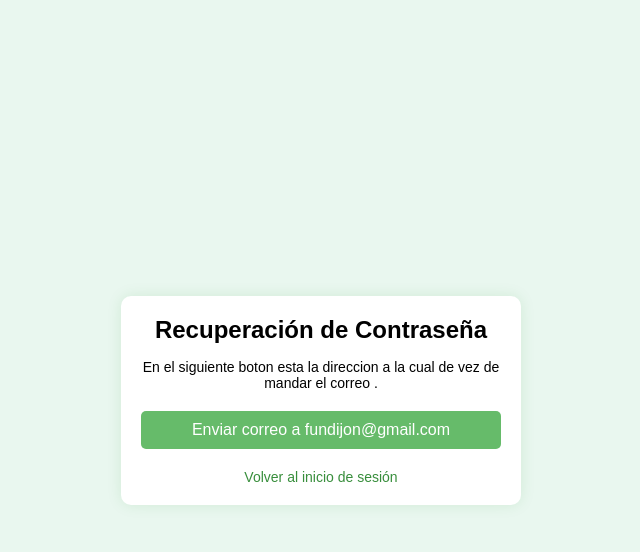
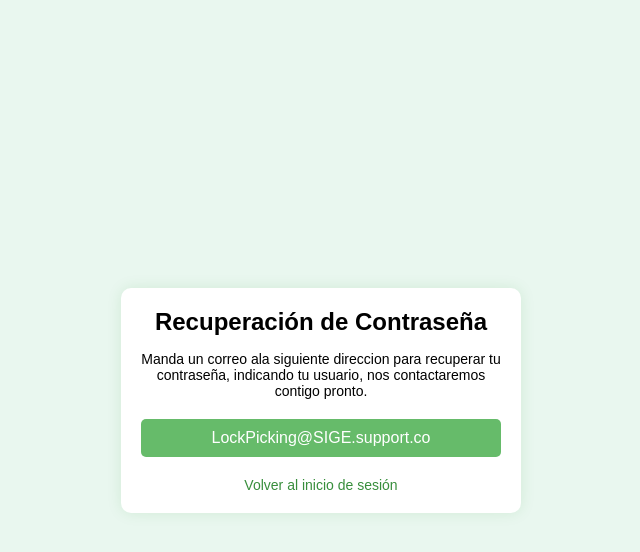
Before and after one commit to LOrlandoAL/SIGE, a PHP site: page /recuperarcontrasena.php in a window 1280 px wide. Shown: the top 552 px of the page, without its empty margins (319-959 px from the left). Run offline with PHP 8.4, Linux system fonts and the light colour scheme.

Commit message:
Se agrego la concexion con la recuperacion de las contraseñas

```diff
--- a/vista/Index.php
+++ b/vista/Index.php
@@ -29,7 +29,7 @@
                         <input type="text" id="usuario" name="usuario" required>
                         <label for="contrasena">Contraseña</label>
                         <input  required type="password" id="contrasena" name="contrasenia">
-                        <a href="recuperar.php">¿Olvidaste tu contraseña?</a>
+                        <a href="recuperarcontrasena.php">¿Olvidaste tu contraseña?</a>
                         <br>
                         <label for="Registro">¿No tienes una cuenta?</label><a href="" id="Registro"> Registrate</a>
                         <br>
--- a/vista/recuperarcontrasena.php
+++ b/vista/recuperarcontrasena.php
@@ -5,7 +5,6 @@
     <meta name="viewport" content="width=device-width, initial-scale=1.0">
     <title>Recuperación de Contraseña</title>
     <style>
-        /* Reset básico */
         * {
             margin: 0;
             padding: 0;
@@ -86,12 +85,11 @@
 <body>
     <div class="container">
         <h2>Recuperación de Contraseña</h2>
-        <p>En el siguiente boton esta la direccion a la cual de vez de mandar el correo .</p>
-        <form action="send_email.php" method="post">
-
-            <button type="submit" class="btn">Enviar correo a fundijon@gmail.com</button>
+        <p>Manda un correo ala siguiente direccion para recuperar tu contraseña, indicando tu usuario, nos contactaremos contigo pronto.</p>
+        <form method="post">
+            <button type="button" class="btn">LockPicking@SIGE.support.co</button>
         </form>
-        <a href="#" class="back-link">Volver al inicio de sesión</a>
+        <a href="index.php" class="back-link">Volver al inicio de sesión</a>
     </div>
 </body>
 </html>
```
